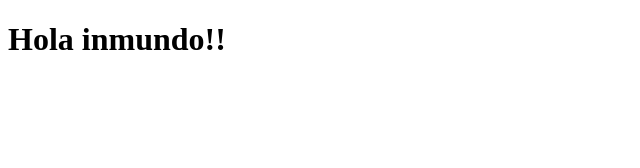
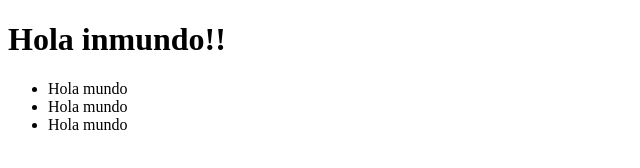
Before and after one commit to neodevelop/GitWorkshop, a plain HTML site: page index.html in a window 1280 px wide. Shown: the whole page, without its empty margins (0-640 px from the left). Drawn offline with Linux system fonts and the light colour scheme.

Commit message:
Agregando lista

```diff
--- a/index.html
+++ b/index.html
@@ -6,5 +6,10 @@
 </head>
 <body>
   <h1>Hola inmundo!!</h1>
+  <ul>
+    <li>Hola mundo</li>
+    <li>Hola mundo</li>
+    <li>Hola mundo</li>
+  </ul>
 </body>
 </html>
```
